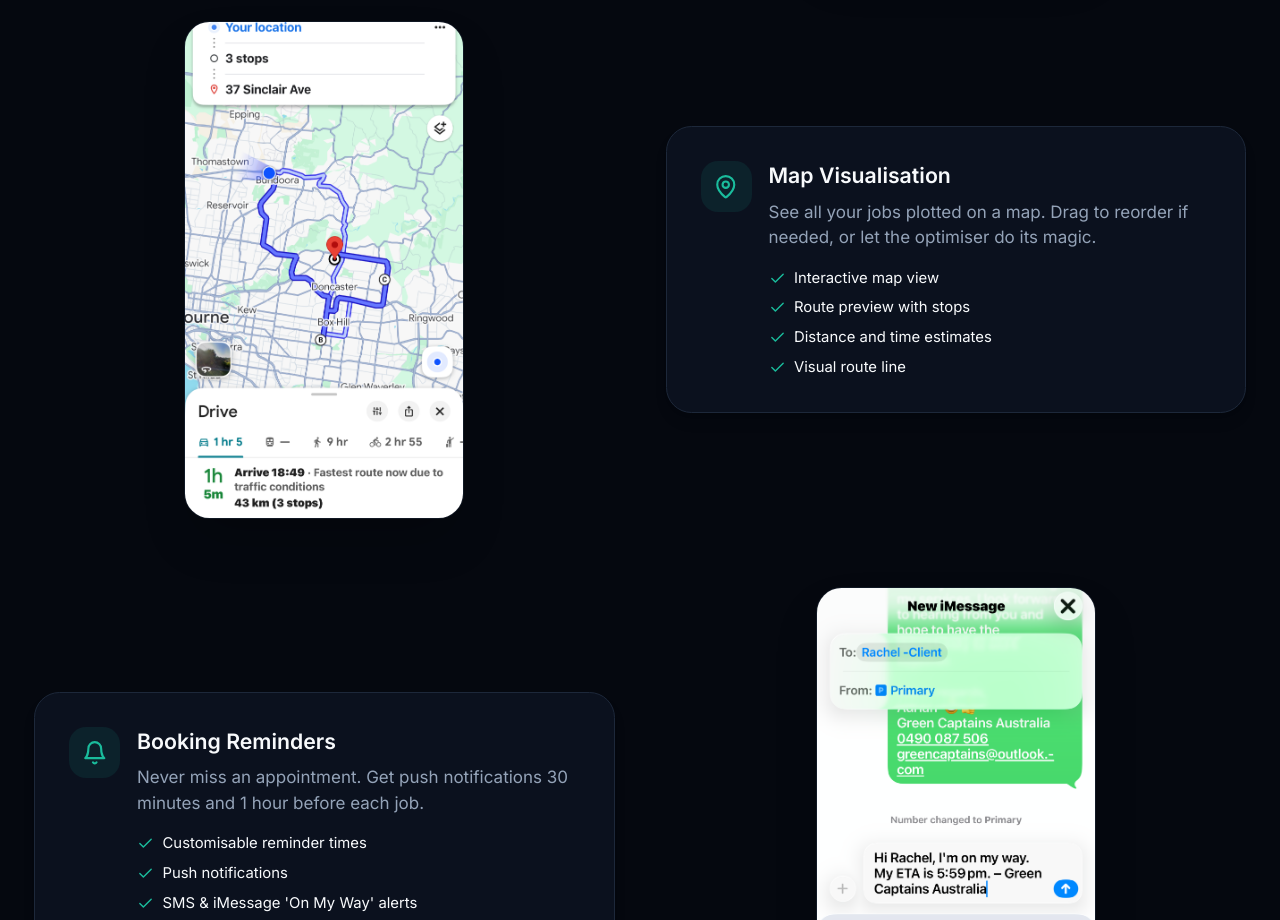
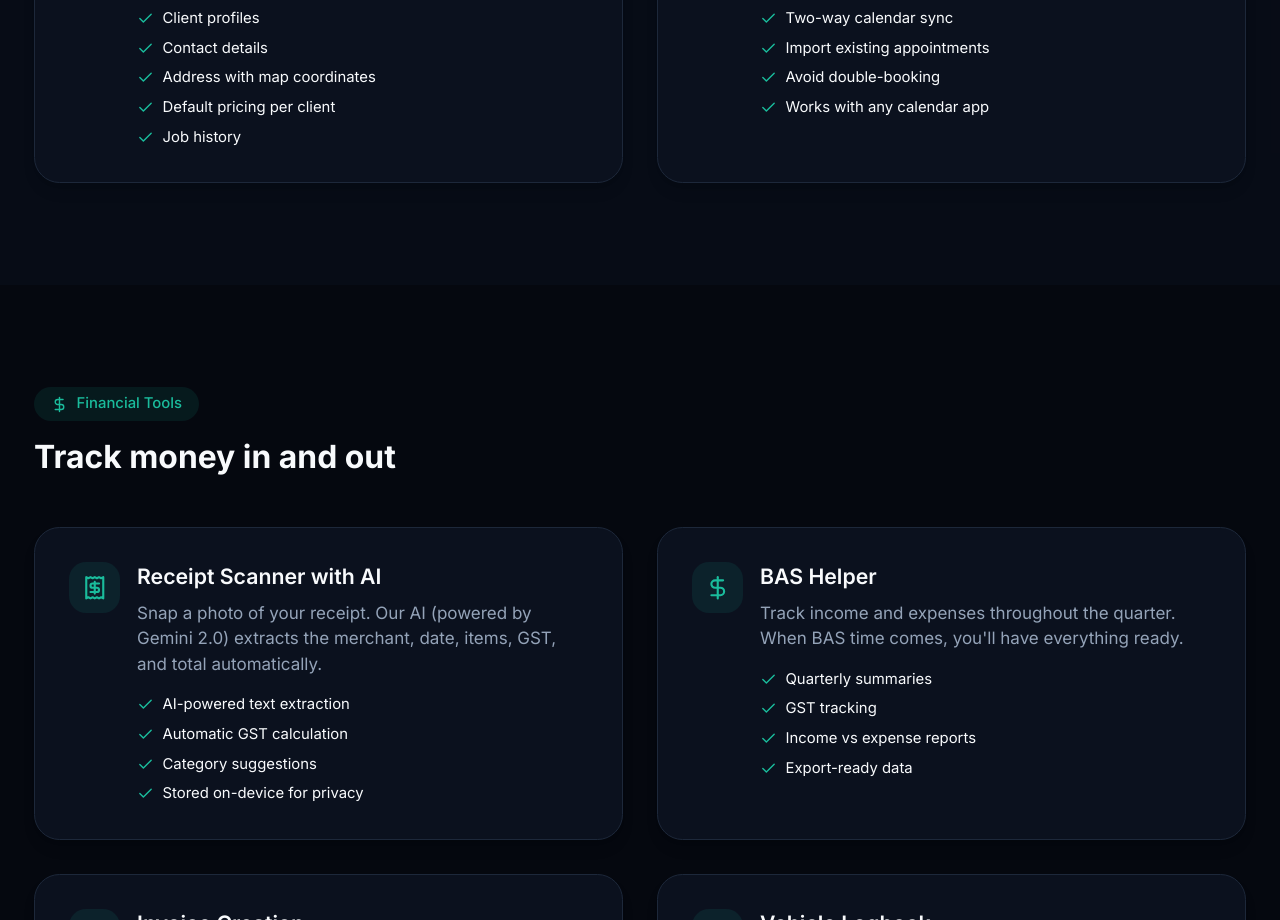
Before and after one commit to clutran78/dayroute-website, a Next.js app: page /features in a window 1280 px wide. Shown: the part 1880-2800 px from the top of the page. Built offline with nearby package versions, Linux system fonts and the light colour scheme.

Commit message:
Revert features page to original 2-column layout

```diff
--- a/src/app/features/page.tsx
+++ b/src/app/features/page.tsx
@@ -1,5 +1,4 @@
 import { Metadata } from "next";
-import Image from "next/image";
 import {
   Route,
   Calendar,
@@ -45,7 +44,6 @@ const coreFeatures = [
       "Job status updates (pending, in progress, completed)",
       "Notes and special instructions",
     ],
-    screenshot: "/screenshots/today.png",
   },
   {
     icon: Route,
@@ -58,7 +56,6 @@ const coreFeatures = [
       "Google Maps integration",
       "One-tap navigation to each stop",
     ],
-    screenshot: "/screenshots/route-map.png",
   },
   {
     icon: MapPin,
@@ -71,7 +68,6 @@ const coreFeatures = [
       "Distance and time estimates",
       "Visual route line",
     ],
-    screenshot: "/screenshots/google-maps.png",
   },
   {
     icon: Bell,
@@ -81,10 +77,9 @@ const coreFeatures = [
     details: [
       "Customisable reminder times",
       "Push notifications",
-      "SMS & iMessage 'On My Way' alerts",
+      "SMS client notifications (coming soon)",
       "Calendar integration",
     ],
-    screenshot: "/screenshots/eta-message.png",
   },
 ];
 
@@ -128,7 +123,6 @@ const financialFeatures = [
       "Category suggestions",
       "Stored on-device for privacy",
     ],
-    screenshot: "/screenshots/bas-summary.png",
   },
   {
     icon: DollarSign,
@@ -141,20 +135,18 @@ const financialFeatures = [
       "Income vs expense reports",
       "Export-ready data",
     ],
-    screenshot: "/screenshots/bas-summary.png",
   },
   {
     icon: FileText,
     title: "Invoice Creation",
     description:
-      "Create professional invoices from completed jobs. Send to clients via SMS, WhatsApp or export as PDF.",
+      "Create professional invoices from completed jobs. Send to clients or export as PDF.",
     details: [
       "Professional templates",
       "Auto-fill from job details",
-      "Send via SMS or WhatsApp",
+      "Track paid vs unpaid",
       "PDF export",
     ],
-    screenshot: "/screenshots/invoice.png",
   },
   {
     icon: Car,
@@ -167,7 +159,6 @@ const financialFeatures = [
       "Business vs personal trips",
       "ATO-compliant records",
     ],
-    screenshot: "/screenshots/trip-tracking.png",
   },
 ];
 
@@ -254,27 +245,9 @@ export default function FeaturesPage() {
             <h2 className="text-3xl font-bold">Daily planning made simple</h2>
           </div>
 
-          <div className="space-y-12 lg:space-y-16">
-            {coreFeatures.map((feature, index) => (
-              <div
-                key={feature.title}
-                className={`flex flex-col ${index % 2 === 0 ? 'lg:flex-row' : 'lg:flex-row-reverse'} gap-8 lg:gap-12 items-center`}
-              >
-                {/* Screenshot - hidden on mobile, shown on tablet+ */}
-                <div className="hidden md:block w-full lg:w-1/2">
-                  <div className="relative aspect-[9/16] max-w-[280px] mx-auto rounded-3xl overflow-hidden shadow-2xl border border-border/50">
-                    <Image
-                      src={feature.screenshot}
-                      alt={`${feature.title} screenshot`}
-                      fill
-                      className="object-cover"
-                    />
-                  </div>
-                </div>
-
-                {/* Content */}
-                <div className="w-full lg:w-1/2">
-                  <Card className="overflow-hidden">
+          <div className="grid grid-cols-1 lg:grid-cols-2 gap-8">
+            {coreFeatures.map((feature) => (
+              <Card key={feature.title} className="overflow-hidden">
                 <CardContent className="p-6 sm:p-8">
                   <div className="flex items-start gap-4">
                     <div className="flex h-12 w-12 shrink-0 items-center justify-center rounded-2xl bg-primary/10">
@@ -302,8 +275,6 @@ export default function FeaturesPage() {
                   </div>
                 </CardContent>
               </Card>
-                </div>
-              </div>
             ))}
           </div>
         </div>
@@ -368,27 +339,9 @@ export default function FeaturesPage() {
             <h2 className="text-3xl font-bold">Track money in and out</h2>
           </div>
 
-          <div className="space-y-12 lg:space-y-16">
-            {financialFeatures.map((feature, index) => (
-              <div
-                key={feature.title}
-                className={`flex flex-col ${index % 2 === 0 ? 'lg:flex-row' : 'lg:flex-row-reverse'} gap-8 lg:gap-12 items-center`}
-              >
-                {/* Screenshot - hidden on mobile, shown on tablet+ */}
-                <div className="hidden md:block w-full lg:w-1/2">
-                  <div className="relative aspect-[9/16] max-w-[280px] mx-auto rounded-3xl overflow-hidden shadow-2xl border border-border/50">
-                    <Image
-                      src={feature.screenshot}
-                      alt={`${feature.title} screenshot`}
-                      fill
-                      className="object-cover"
-                    />
-                  </div>
-                </div>
-
-                {/* Content */}
-                <div className="w-full lg:w-1/2">
-                  <Card className="overflow-hidden">
+          <div className="grid grid-cols-1 lg:grid-cols-2 gap-8">
+            {financialFeatures.map((feature) => (
+              <Card key={feature.title} className="overflow-hidden">
                 <CardContent className="p-6 sm:p-8">
                   <div className="flex items-start gap-4">
                     <div className="flex h-12 w-12 shrink-0 items-center justify-center rounded-2xl bg-primary/10">
@@ -416,8 +369,6 @@ export default function FeaturesPage() {
                   </div>
                 </CardContent>
               </Card>
-                </div>
-              </div>
             ))}
           </div>
         </div>
@@ -472,44 +423,6 @@ export default function FeaturesPage() {
         </div>
       </section>
 
-      {/* Mobile Screenshot Gallery - only visible on mobile */}
-      <section className="py-16 md:hidden bg-card/50">
-        <div className="mx-auto max-w-7xl px-4">
-          <div className="text-center mb-8">
-            <h2 className="text-2xl font-bold">See DayRoute in action</h2>
-            <p className="mt-2 text-muted-foreground">Swipe through screenshots</p>
-          </div>
-
-          {/* Horizontal scroll gallery */}
-          <div className="flex gap-4 overflow-x-auto pb-4 snap-x snap-mandatory -mx-4 px-4">
-            {[
-              { src: "/screenshots/today.png", label: "Daily Schedule" },
-              { src: "/screenshots/route-map.png", label: "Route Planning" },
-              { src: "/screenshots/google-maps.png", label: "Navigation" },
-              { src: "/screenshots/complete-job.png", label: "Job Completion" },
-              { src: "/screenshots/invoice.png", label: "Invoicing" },
-              { src: "/screenshots/invoice-share.png", label: "Send Invoice" },
-              { src: "/screenshots/bas-summary.png", label: "BAS Summary" },
-              { src: "/screenshots/odometer.png", label: "Odometer" },
-              { src: "/screenshots/trip-tracking.png", label: "Trip Tracking" },
-              { src: "/screenshots/eta-message.png", label: "ETA Messages" },
-            ].map((item) => (
-              <div key={item.src} className="flex-shrink-0 snap-center">
-                <div className="relative w-48 aspect-[9/16] rounded-2xl overflow-hidden shadow-lg border border-border/50">
-                  <Image
-                    src={item.src}
-                    alt={item.label}
-                    fill
-                    className="object-cover"
-                  />
-                </div>
-                <p className="mt-2 text-center text-sm text-muted-foreground">{item.label}</p>
-              </div>
-            ))}
-          </div>
-        </div>
-      </section>
-
       {/* CTA */}
       <section className="py-16 sm:py-24 lg:py-32">
         <div className="mx-auto max-w-7xl px-4 sm:px-6 lg:px-8">
```
Lines whose indentation alone changed are shown as unchanged.
